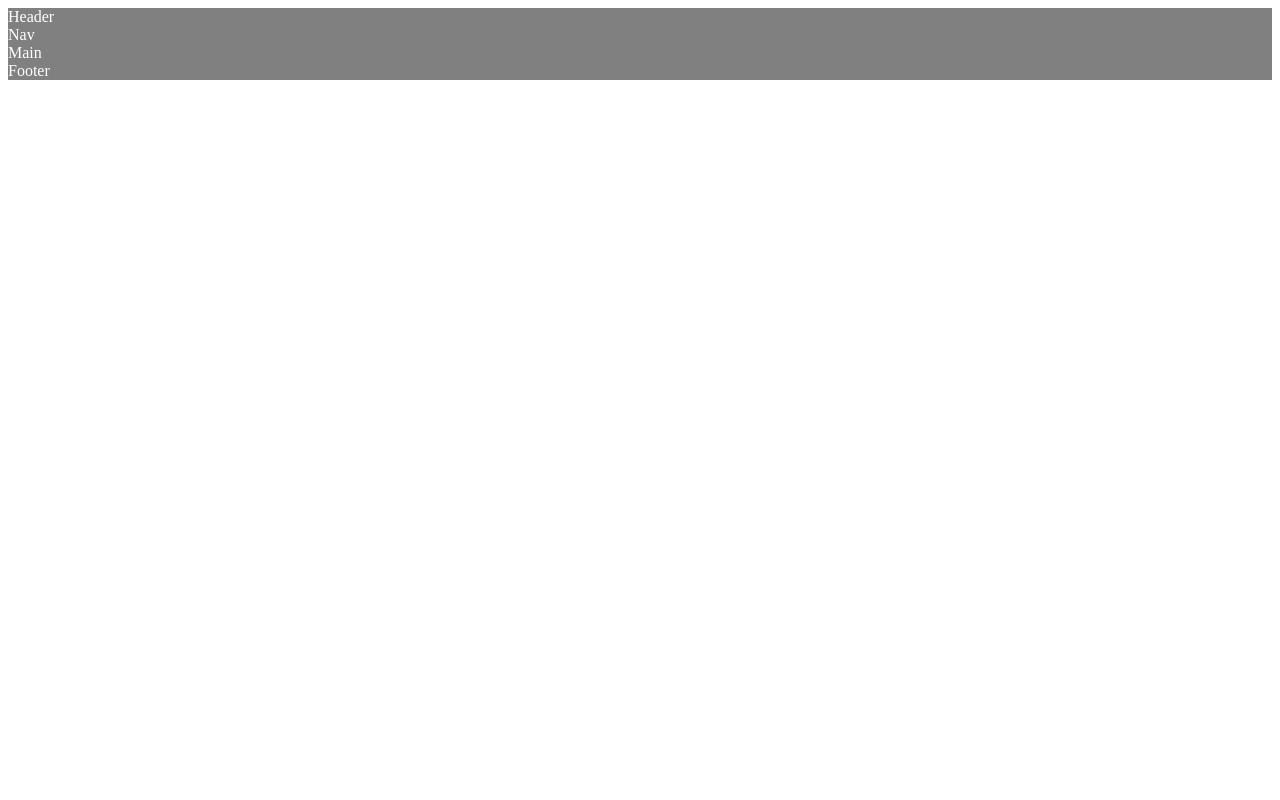
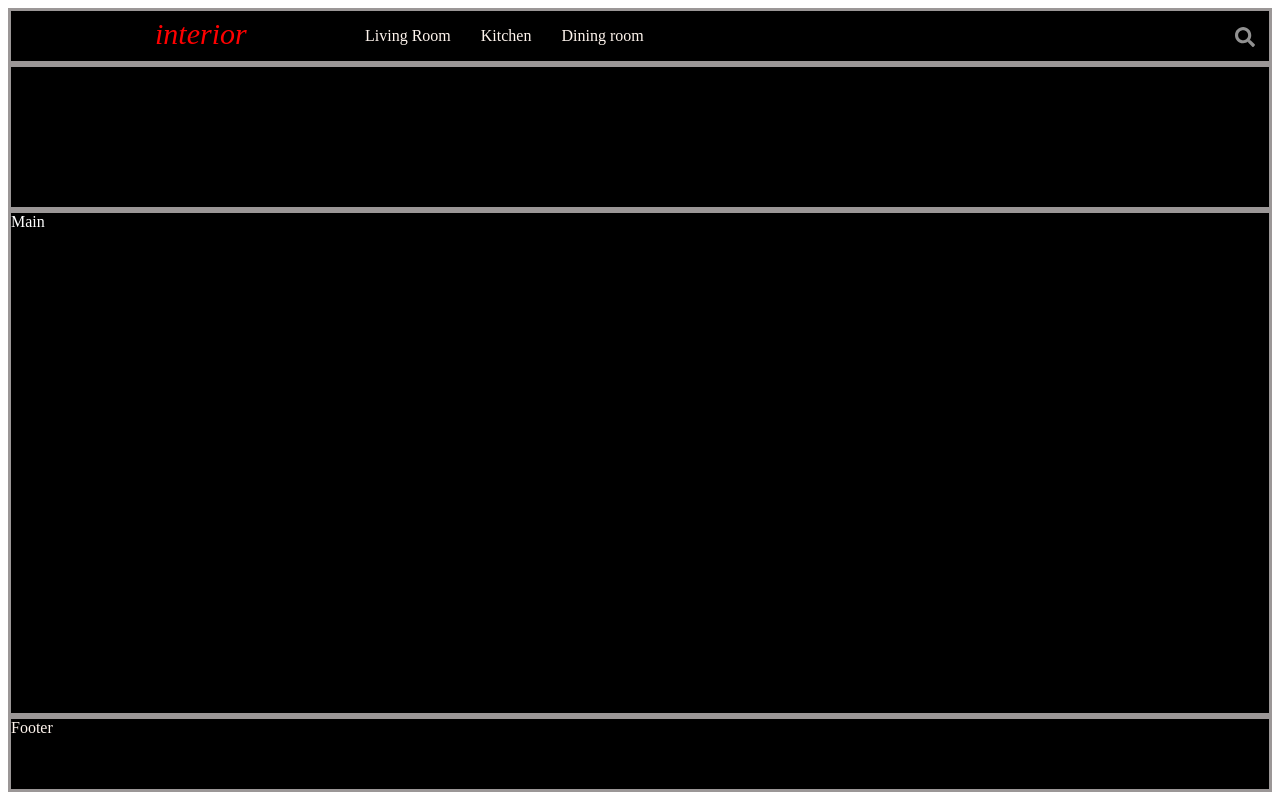
Before and after one commit to haykpash/uclaXProject2, a React (Create React App) app: page / in a window 1280 px wide. Built offline with nearby package versions, Linux system fonts and the light colour scheme.

Commit message:
Menu & Search

```diff
--- a/package.json
+++ b/package.json
@@ -3,6 +3,9 @@
   "version": "0.1.0",
   "private": true,
   "dependencies": {
+    "@fortawesome/fontawesome-svg-core": "^1.2.27",
+    "@fortawesome/free-solid-svg-icons": "^5.12.1",
+    "@fortawesome/react-fontawesome": "^0.1.8",
     "@testing-library/jest-dom": "^4.2.4",
     "@testing-library/react": "^9.4.1",
     "@testing-library/user-event": "^7.2.1",
--- a/src/App/Footer/Footer.scss
+++ b/src/App/Footer/Footer.scss
@@ -1,3 +1,6 @@
 .Footer {
-    color: white;
+    color: seashell;
+    height: 70px;
+    border: solid rgb(155, 151, 151);
+    background-color: #000000;
 }
--- a/src/App/Header/Header.jsx
+++ b/src/App/Header/Header.jsx
@@ -4,7 +4,9 @@ import './Header.scss';
 const Header = () => {
     return (
         <header className='Header'>
-            Header
+            <span className='logo'>
+                interior
+            </span>
         </header>
     )
 };
--- a/src/App/Header/Header.scss
+++ b/src/App/Header/Header.scss
@@ -1,3 +1,16 @@
 .Header {
+   // position: fixed;
+    background-color: #000000;
     color: white;
+    height: 50px;
+    border: solid rgb(155, 151, 151);
+
+    .logo {
+        color: red;
+        position: absolute;
+        left: 155px;
+        top: 17px;
+        font-size: 30px;
+        font-style: oblique;
+    }
 }
--- a/src/App/Main/Main.scss
+++ b/src/App/Main/Main.scss
@@ -1,4 +1,6 @@
 .Main {
     color: white;
-
+    height: 500px;
+    border: solid rgb(155, 151, 151);
+    background-color: #000000;
 }
--- a/src/App/Nav/Nav.jsx
+++ b/src/App/Nav/Nav.jsx
@@ -1,10 +1,115 @@
-import React from 'react';
+import React, { useState, useEffect } from 'react';
 import './Nav.scss';
 
+import { FontAwesomeIcon } from '@fortawesome/react-fontawesome';
+import { faBars } from '@fortawesome/free-solid-svg-icons';
+import { faSearch } from '@fortawesome/free-solid-svg-icons';
+import { faTimes } from '@fortawesome/free-solid-svg-icons';
+
 const Nav = () => {
+
+    const [shearchInput, updateSearchImput] = useState(false);
+    const [menuBar, updateMenuBar] = useState (false);
+    const [closeMenu, updateCloseMenu] =useState(false);
+    const [bars, updateBars] = useState(true);
+    const [menu768, updateMenu768] = useState(false)
+
+    const handleSearchInputClick = () => {
+        console.log('Search click');
+
+        if (shearchInput === false) {
+            updateSearchImput(true);
+            updateMenuBar(false);
+            updateCloseMenu(false)
+            updateBars(true);
+        } else {
+            updateSearchImput(false);
+            updateMenuBar(false);
+        }
+    }
+    const handleMenuBarClick = () => {
+        console.log('MenuBar click');
+
+        if (menuBar === false) {
+            updateMenuBar(true);
+            updateSearchImput(false);
+            updateCloseMenu(true)
+            updateBars(false);
+        }
+    }
+    const handleCloseMenuClick = () => {
+        console.log('MenuBar click');
+
+        if (closeMenu === true) {
+            updateMenuBar(false);
+            updateBars(true);
+            updateCloseMenu(false);
+        }
+    }
+    const handleWindoSize = () => {
+        if (window.innerWidth > 768) {
+            updateBars(false);
+            updateMenu768(true);
+        } else {
+            updateBars(true);
+            updateMenu768(false);
+        }
+    }
+    useEffect (()=>{
+        window.addEventListener('resize', handleWindoSize);
+        handleWindoSize();
+    },[]);
     return (
         <nav className='Nav'>
-            Nav
+            {  bars &&
+            <div className='menubar icon' onClick ={handleMenuBarClick}>
+                <FontAwesomeIcon icon={faBars} />
+            </div>
+            }
+            { menuBar &&
+                <div className='menu'>
+                    <div className='rooms'>
+                        <div className='living'>
+                            Living Room
+                        </div>
+                        <div className='kitchen'>
+                            Kitchen
+                        </div>
+                        <div className='dining'>
+                            Dining room
+                        </div>
+                    </div>
+                </div>
+            }
+            { menu768 &&
+                <div className='menu768'>
+                        <div className='living a'>
+                            Living Room
+                        </div>
+                        <div className='kitchen a'>
+                            Kitchen
+                        </div>
+                        <div className='dining a'>
+                            Dining room
+                        </div>
+                </div>
+            }
+            { closeMenu &&
+                <div className='xmenu' onClick={handleCloseMenuClick}>
+                    <FontAwesomeIcon icon={faTimes} />
+                </div>
+            }
+            <div className='search icon' onClick ={handleSearchInputClick}>
+                <FontAwesomeIcon icon={faSearch} />
+            </div>
+            { shearchInput &&
+                <input className='input'
+                    type='search'
+                    name="search"
+                    id="search"
+                    placeholder="   Search"
+                />
+            }
         </nav>
     )
 };
--- a/src/App/Nav/Nav.scss
+++ b/src/App/Nav/Nav.scss
@@ -1,3 +1,119 @@
 .Nav {
-    color: white
+    height: 140px;
+    border: solid rgb(155, 151, 151);
+    background-color: #000000;
+    .icon {
+        width: 20px;
+        position: absolute;
+        color: rgb(145, 145, 145);
+        display: block;
+        svg {
+            width: 100%;
+            height: auto;
+        }
+        &:hover{
+            color: white;
+        }
+    }
+    .menubar {
+        left: 11px;
+        top: 13px;
+        padding: 12px;
+    }
+    .menu {
+        position: absolute;
+        padding: 30px;
+        background-color:whitesmoke;
+        width: 200px;
+        height: 200px;
+        top: 60px;
+        .rooms {
+            color: rgb(23, 20, 69);
+            font-size: 18px;
+            padding: 20px;
+            cursor: default;
+            .living   {
+                padding: 20px;
+                &:hover {
+                    text-decoration: underline red;
+                }
+            }
+            .dining   {
+                padding: 20px;
+                &:hover {
+                    text-decoration: underline red;
+                }
+            }
+            .kitchen   {
+                padding: 20px;
+                &:hover {
+                    text-decoration: underline red;
+                }
+            }
+        }
+    }
+    .xmenu {
+        top:11px;
+        height: 25px;
+        position: absolute;
+        color: black;
+        width: 20px;
+        left: 11px;
+        padding: 12px;
+        background-color: whitesmoke;
+        svg {
+            width: 100%;
+            height: auto;
+        }
+    }
+    .search {
+        right: 25px;
+        top: 27px;
+        //text-decoration: underline;
+    }
+    .input {
+        border: none;
+        position: absolute;
+        border-radius: 20px;
+        background-color: whitesmoke;
+        font-size: 20px;
+        width: 300px;
+        left: 50px;
+        top:70px
+
+    }
+    .menu768 {
+        width: 310px;
+        left: 350px;
+        color: seashell;
+        position: absolute;
+        top: 12px;
+
+        .a {
+
+            padding: 15px;
+            display: inline-block;
+            cursor: default;
+
+            &:hover {
+                background-color: rgb(34, 34, 34);
+            }
+        }
+    }
 }
+@media screen and (min-width: 768px){
+    .Nav {
+        .input {
+            left: 355px;
+        }
+    }
+}
+@media screen and (min-width: 1024px){
+    .Nav {
+        .input {
+           // position: absolute;
+            left: 65%;
+            top: 25px;
+        }
+    }
+}
```
Also changed, not shown: 1 other file (tests, documents, lock files or other folders).
